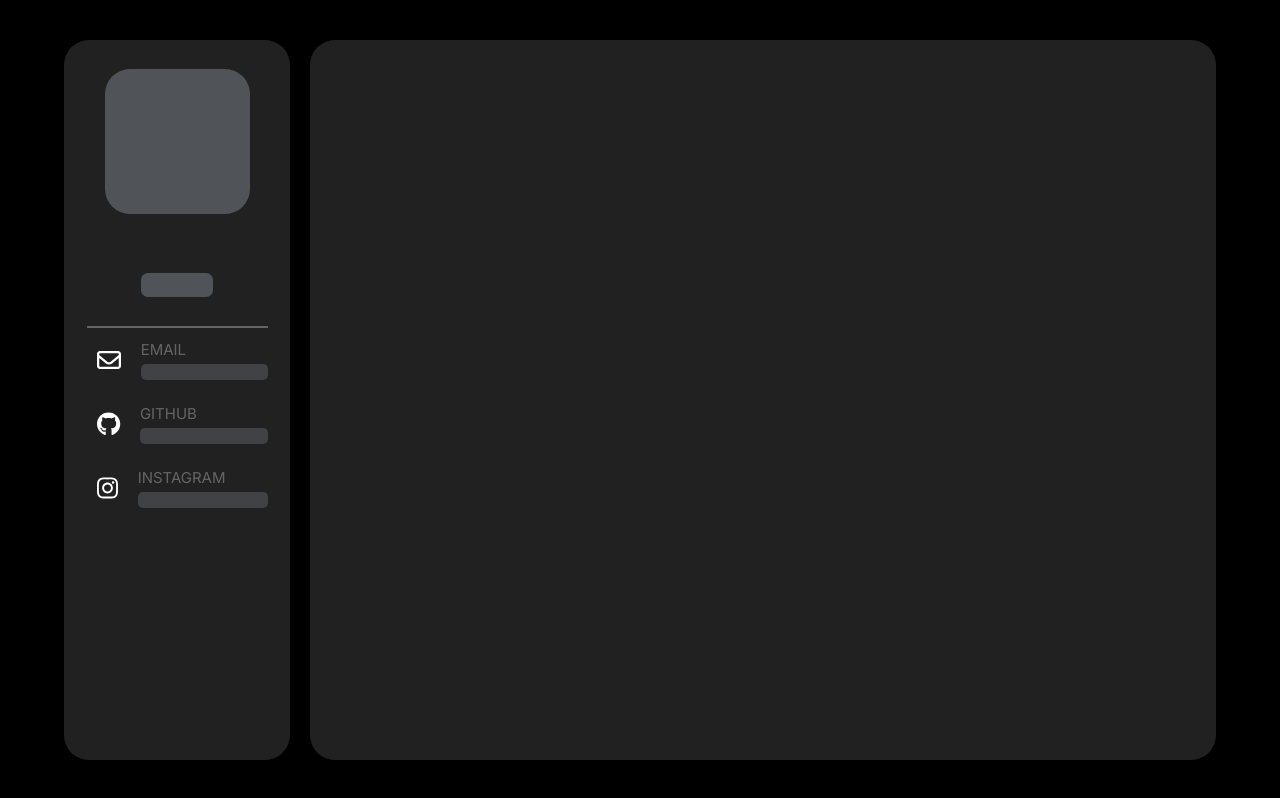
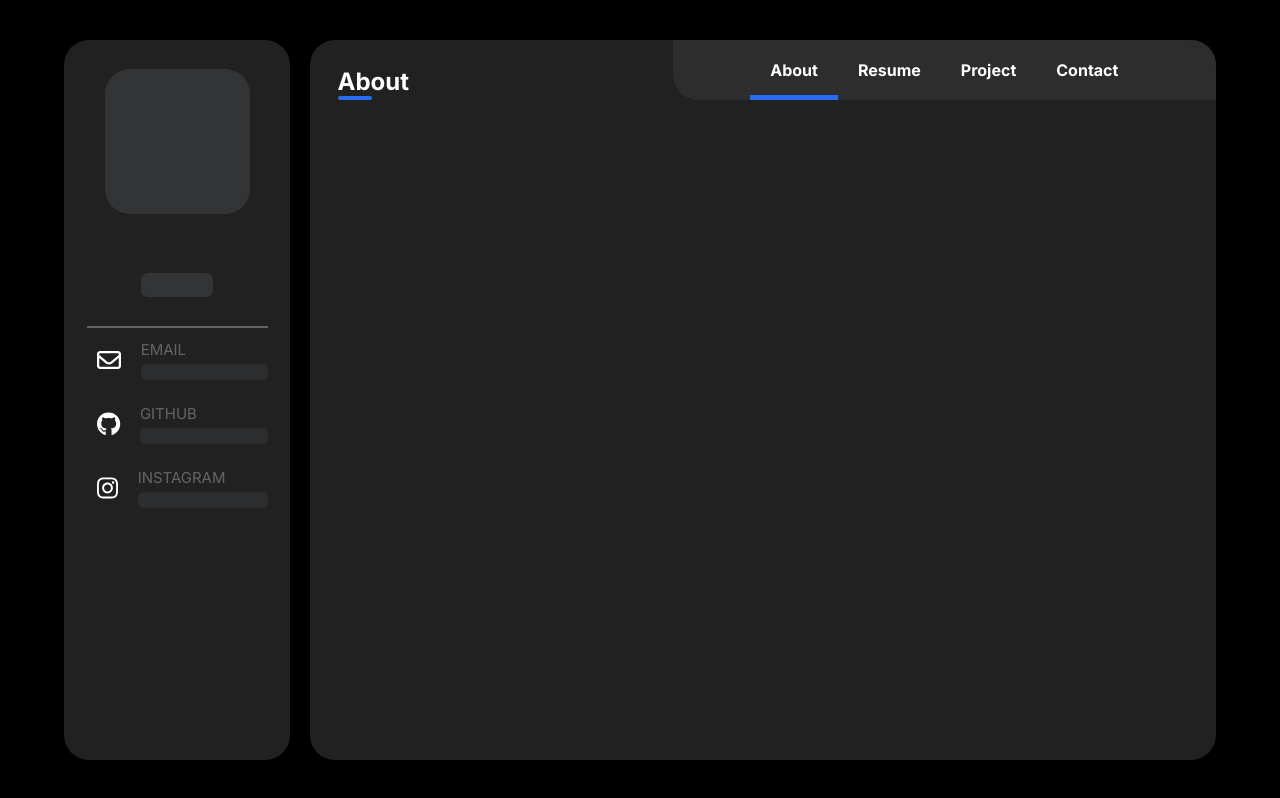
Before and after one commit to lee-seokmin/portfolio, a Next.js app: page / in a window 1280 px wide. Built offline with nearby package versions, Linux system fonts and the light colour scheme.

Commit message:
main화면 navview 구현

```diff
--- a/src/app/layout.tsx
+++ b/src/app/layout.tsx
@@ -1,6 +1,6 @@
 import type { Metadata } from "next";
 import { Inter } from "next/font/google";
-import "./globals.css";
+import "../css/globals.css";
 
 import { config } from '@fortawesome/fontawesome-svg-core'
 import '@fortawesome/fontawesome-svg-core/styles.css'
--- a/src/app/page.tsx
+++ b/src/app/page.tsx
@@ -1,11 +1,16 @@
+"use client";
+
 import Image from "next/image";
-import styles from "./page.module.css";
+import styles from "../css/page.module.css";
 
 import { FontAwesomeIcon } from '@fortawesome/react-fontawesome';
 import { faEnvelope } from '@fortawesome/free-regular-svg-icons';
 import { faInstagram, faGithub } from "@fortawesome/free-brands-svg-icons";
+import { useState } from "react";
 
 export default function Home() {
+  const [Screen, SetScreen] = useState("About");
+
   return (
     <div className={styles.wrap}>
       <div className={`${styles.LeftSideBox} ${styles.Box}`}>
@@ -52,7 +57,31 @@ export default function Home() {
         </div>
       </div>
       <div className={`${styles.RightSideBox} ${styles.Box}`}>
+        <div className={styles.Header}>
+          <div className={styles.HeaderTitleHolder}>
+            <div className={styles.HeaderTitle}>
+              {Screen}
+            </div>
+          </div>
+          <div className={styles.HeaderNav}>
+            <li className={`${styles.NavLi} ${Screen == "About" ? styles.NavActive: styles.NavDisabled}`} onClick={() => SetScreen("About")}>
+              About
+            </li>
+            <li className={`${styles.NavLi} ${Screen == "Resume" ? styles.NavActive: styles.NavDisabled}`} onClick={() => SetScreen("Resume")}>
+              Resume
+            </li>
+            <li className={`${styles.NavLi} ${Screen == "Project" ? styles.NavActive: styles.NavDisabled}`} onClick={() => SetScreen("Project")}>
+              Project
+            </li>
+            <li className={`${styles.NavLi} ${Screen == "Contact" ? styles.NavActive: styles.NavDisabled}`} onClick={() => SetScreen("Contact")}>
+              Contact
+            </li>
+          </div>
+        </div>
 
+        <div className={styles.Body}>
+
+        </div>
       </div>
     </div>
   );
--- a/src/app/globals.css
+++ b/src/css/globals.css
@@ -64,3 +64,7 @@ a {
   color: inherit;
   text-decoration: none;
 }
+
+li {
+  list-style: none;
+}
--- a/src/app/page.module.css
+++ b/src/css/page.module.css
@@ -20,6 +20,8 @@
 
 .RightSideBox {
   flex-basis: 80%;
+  display: flex;
+  flex-direction: column;
 }
 
 .Box {
@@ -101,6 +103,59 @@
   animation: skeleton-gradient 1.8s infinite ease-in-out;
 }
 
+.Header {
+  display: flex;
+  flex-direction: row;
+  width: 100%;
+}
+
+.HeaderTitleHolder {
+  width: 40%;
+  display: flex;
+}
+
+.HeaderTitle {
+  width: 85%;
+  margin: auto auto 0 auto;
+  font-size: x-large;
+  font-weight: bold;
+}
+
+.HeaderTitle::after {
+  content: "";
+  display: block;
+  width: 10%;
+  border: 2px solid #276DF1;
+  border-radius: 3px;
+}
+
+.HeaderNav {
+  width: 60%;
+  background-color: #2D2D2D;
+  border-top-right-radius: 25px;
+  border-bottom-left-radius: 25px;
+  display: flex;
+  flex-direction: row;
+  justify-content: center;
+}
+
+.NavLi {
+  padding: 20px;
+  font-weight: bold;
+}
+
+.NavLi:hover {
+  color: #276DF1;
+  cursor: pointer;
+  transition: all .3s ease;
+}
+
+.NavActive {
+  border-bottom: 5px solid #276DF1;
+  transition: all 200ms ease-in;
+  padding-bottom: 15px;
+}
+
 /* Enable hover only on non-touch devices */
 @media (hover: hover) and (pointer: fine) {
   .card:hover {
```
Also changed, not shown: src/app/project.tsx (added, +10 -0 lines), src/css/projectview.module.css (added).
